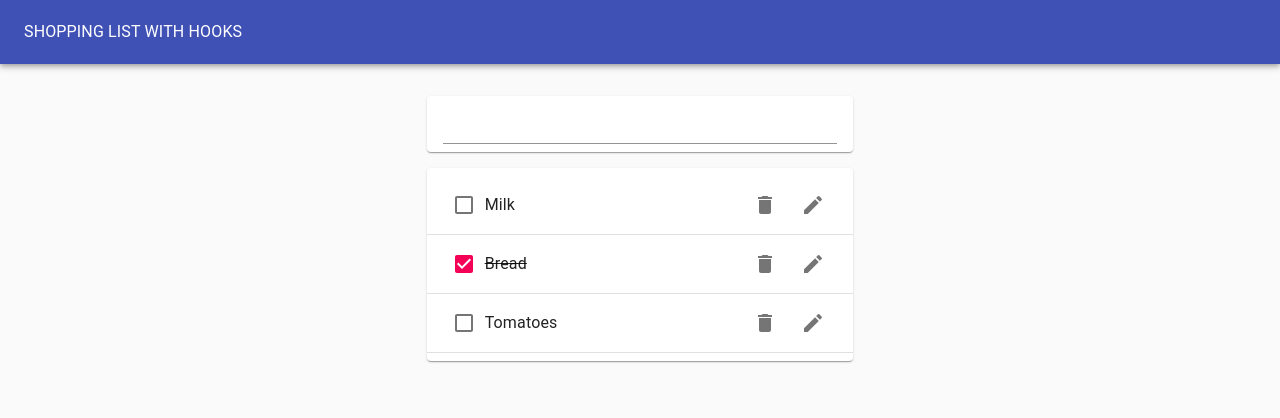
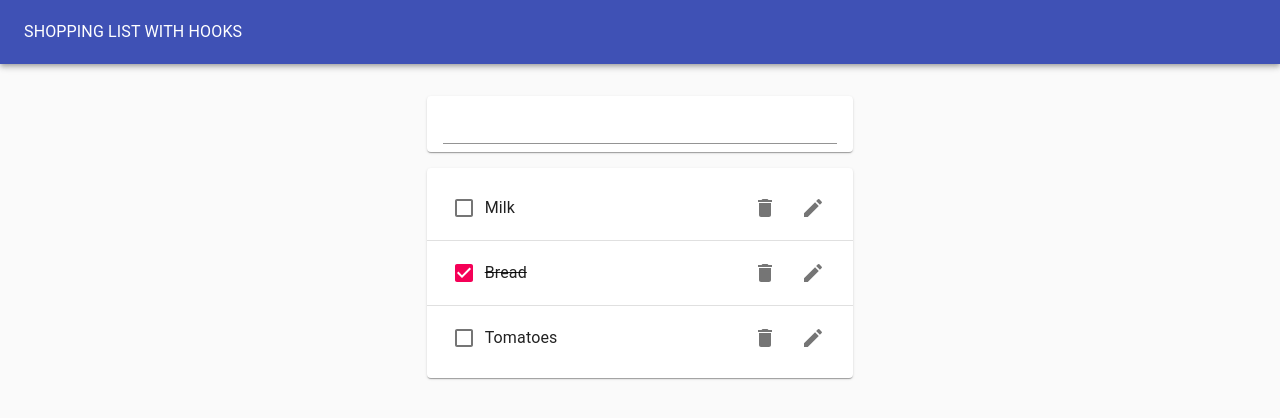
Before and after one commit to zsorosz/shopping-app, a React (Create React App) app: page / in a window 1280 px wide. Shown: the top 418 px of the page. Built offline with nearby package versions, Linux system fonts and the light colour scheme.

Commit message:
Adjust styles

```diff
--- a/src/EditItemForm.js
+++ b/src/EditItemForm.js
@@ -10,12 +10,15 @@ function EditItemForm({id, editItem, itemName, toggle}){
             editItem(id, value);
             reset();
             toggle();
-        }}>
+            }}
+            style={{marginLeft: "1rem", width: "50%"}}
+        >
             <TextField
                 margin='normal'
                 value={value}
                 onChange={handleChange}
                 fullWidth
+                autoFocus
             />
         </form>
     )
--- a/src/ShoppingItem.js
+++ b/src/ShoppingItem.js
@@ -12,7 +12,7 @@ import EditIcon from '@material-ui/icons/Edit';
 function ShoppingItem({id, itemName, completed, removeItem, toggleItem, editItem}){
     const [isEditing, toggle] = useToggleState(false);
     return(
-        <ListItem>
+        <ListItem style={{height: "64px"}}>
             {isEditing ?
             <EditItemForm editItem={editItem} id={id} itemName={itemName} toggle={toggle} />
             :
--- a/src/ShoppingList.js
+++ b/src/ShoppingList.js
@@ -8,7 +8,7 @@ function ShoppingList({items, removeItem, toggleItem, editItem}){
     return(
         <Paper>
             <List>
-                {items.map(item => (
+                {items.map((item, i) => (
                     <>
                         <ShoppingItem
                             id={item.id}
@@ -19,7 +19,7 @@ function ShoppingList({items, removeItem, toggleItem, editItem}){
                             toggleItem={toggleItem}
                             editItem={editItem}
                         />
-                        <Divider />
+                        {i < items.length -1 && <Divider />}
                     </>
                 ))}
             </List>
```
